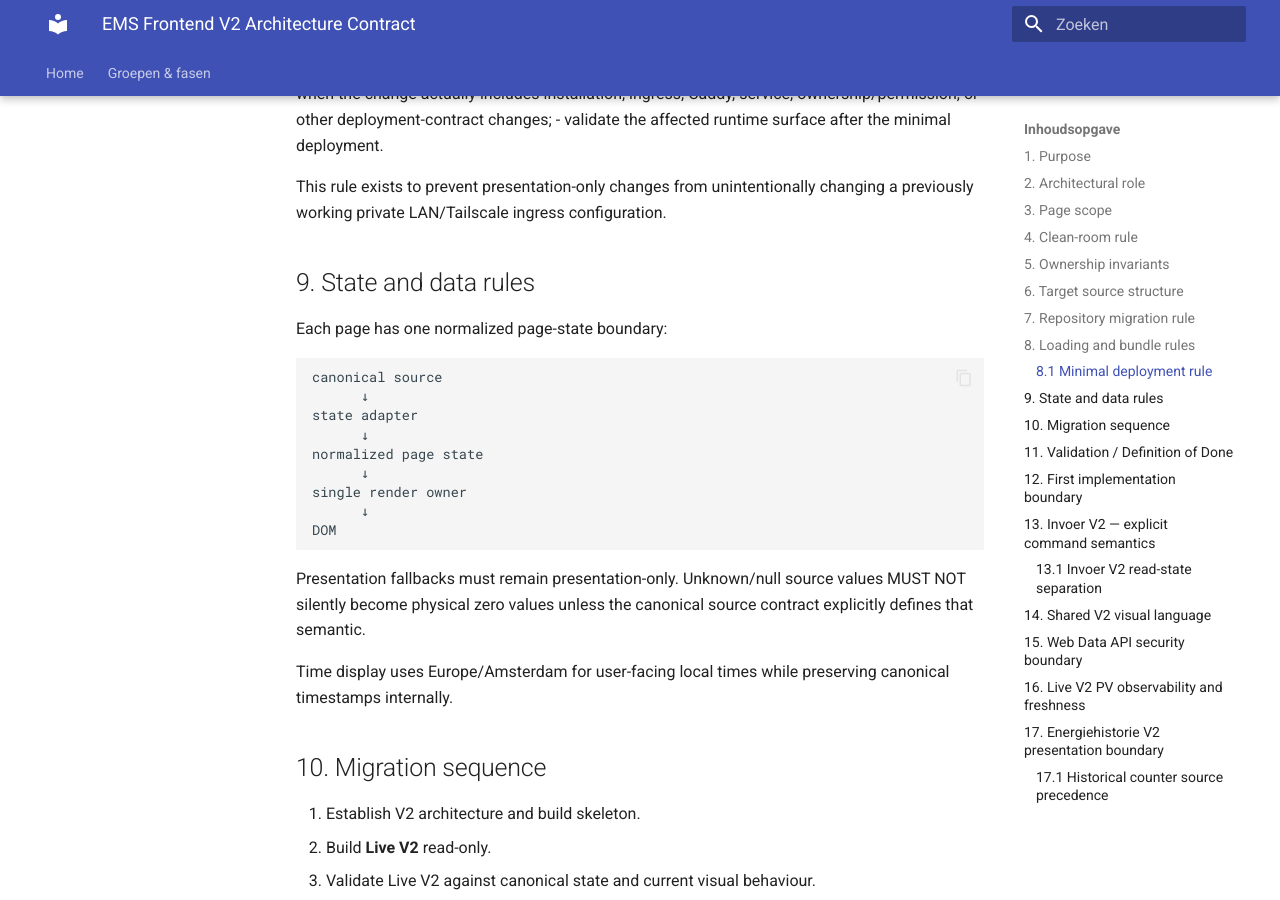
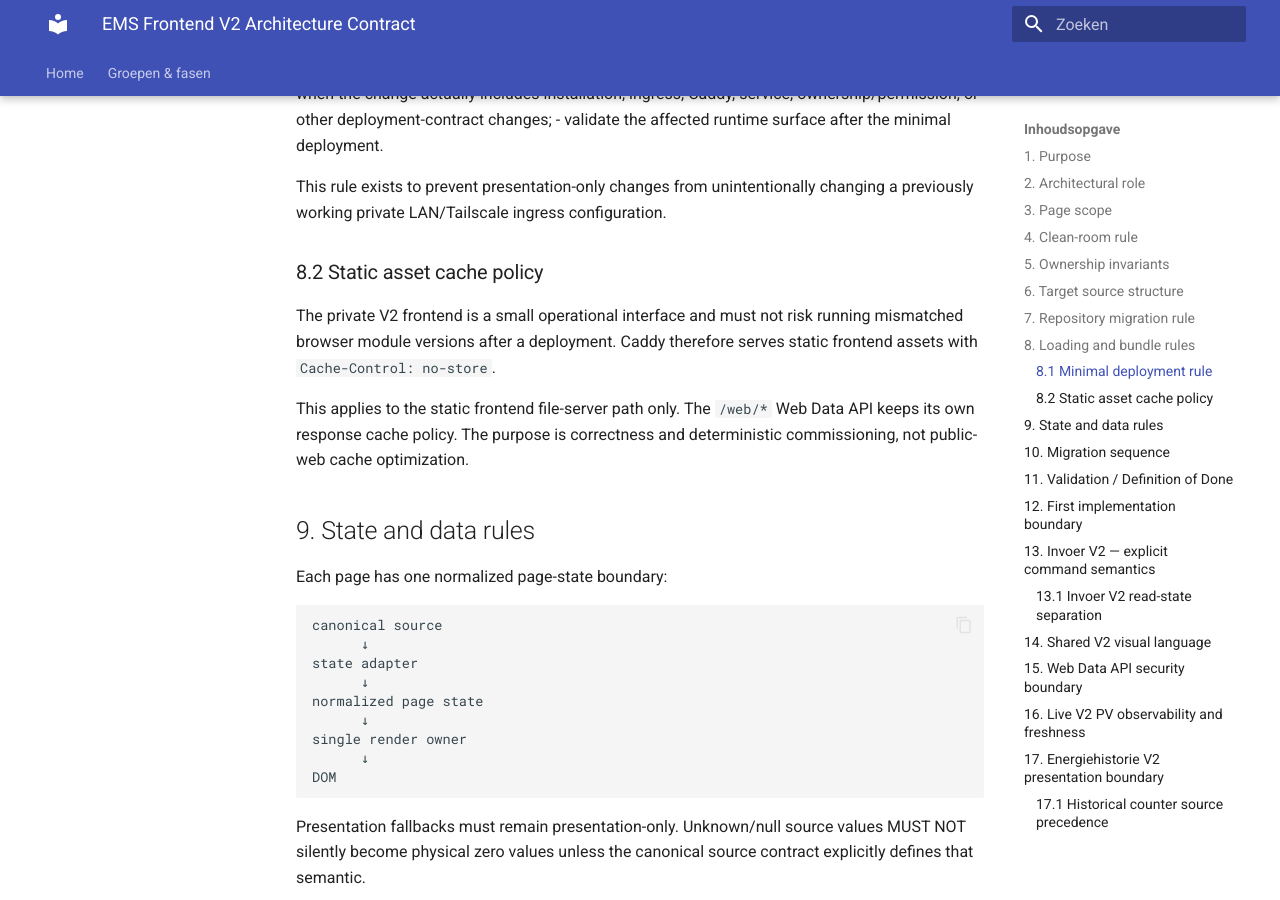
Before and after one commit to OnsKasteeltje/homey-energy-manual, an MkDocs documentation site: the page built from docs/architecture/ems-frontend-v2-architecture.md, in a window 1280 px wide and 900 px high, scrolled down 3453 px. Built offline with MkDocs 1.6.1 and Material for MkDocs 9.7.7, drawn with Linux system fonts in a browser that asks for light colours.

Commit message:
docs(frontend): define no-store static cache policy

```diff
--- a/docs/architecture/ems-frontend-v2-architecture.md
+++ b/docs/architecture/ems-frontend-v2-architecture.md
@@ -140,6 +140,12 @@ In particular:
 - validate the affected runtime surface after the minimal deployment.
 
 This rule exists to prevent presentation-only changes from unintentionally changing a previously working private LAN/Tailscale ingress configuration.
+
+### 8.2 Static asset cache policy
+
+The private V2 frontend is a small operational interface and must not risk running mismatched browser module versions after a deployment. Caddy therefore serves static frontend assets with `Cache-Control: no-store`.
+
+This applies to the static frontend file-server path only. The `/web/*` Web Data API keeps its own response cache policy. The purpose is correctness and deterministic commissioning, not public-web cache optimization.
 
 ## 9. State and data rules
 
```
